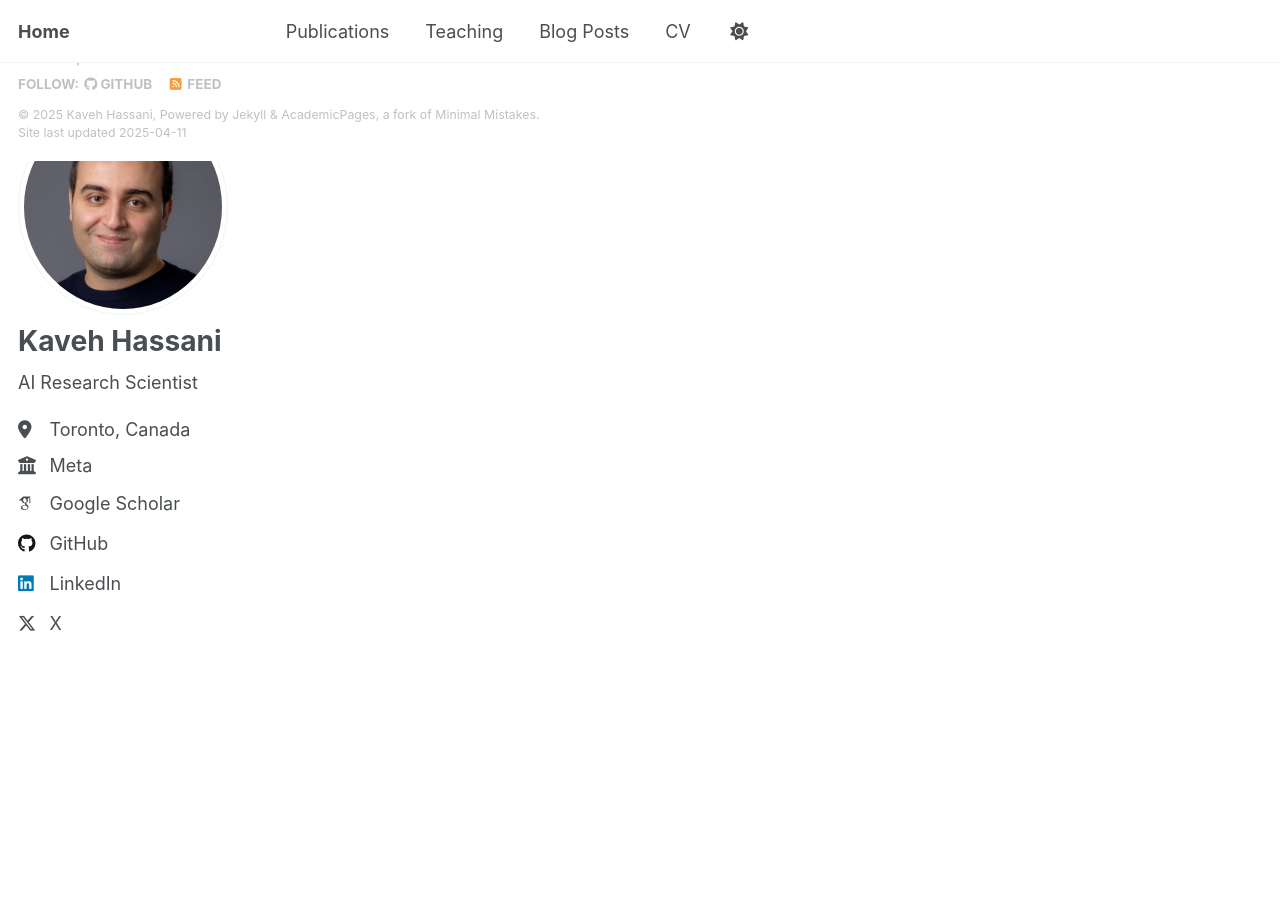
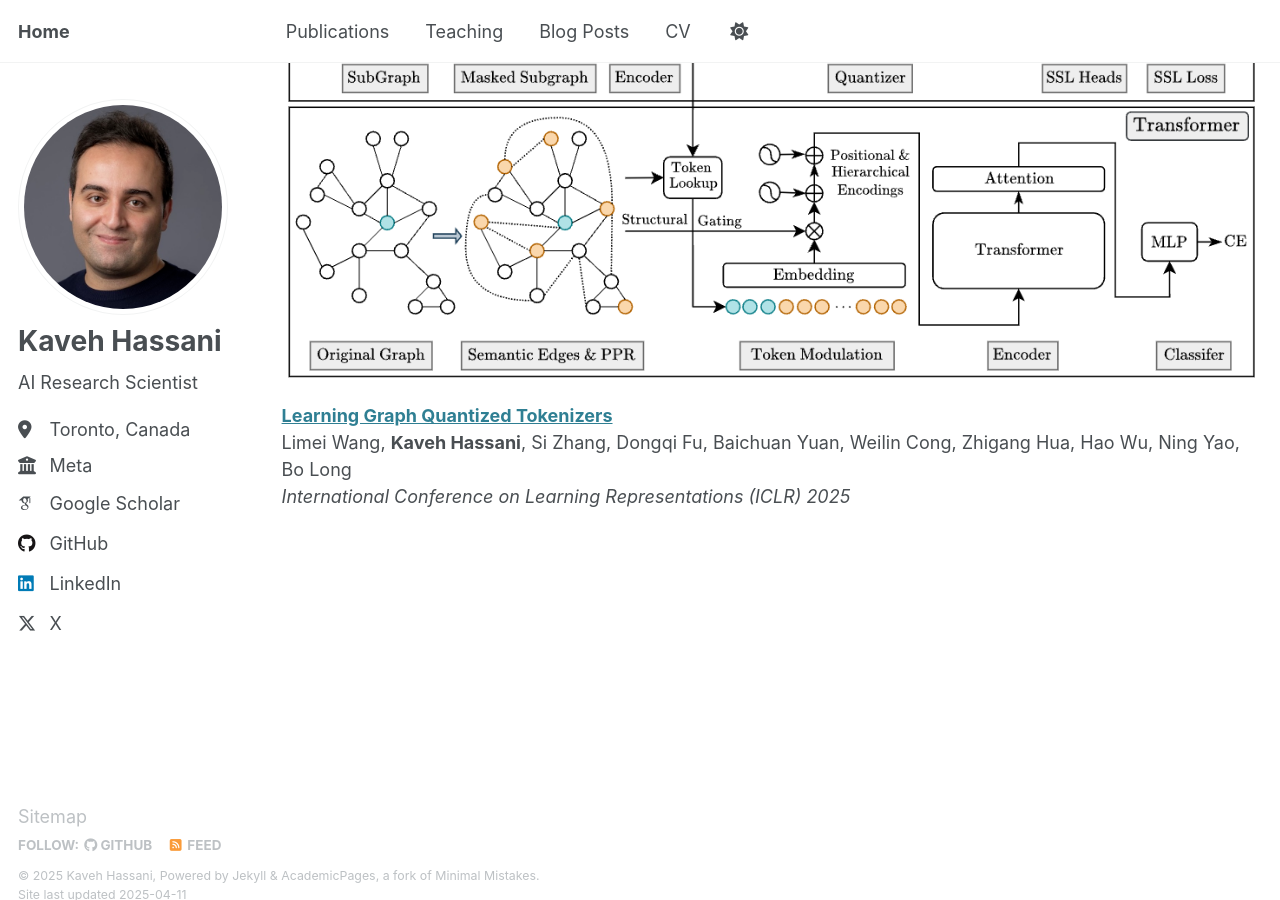
Before and after one commit to kavehhassani/kavehhassani.github.io, a Jekyll site: the page built from _pages/publications.html, in a window 1280 px wide and 900 px high, scrolled down 1158 px. Built offline with Jekyll 4.4.1, drawn with Linux system fonts in a browser that asks for light colours; some web fonts are replaced.

Commit message:
Update publications.html

```diff
--- a/_pages/publications.html
+++ b/_pages/publications.html
@@ -31,6 +31,22 @@ Limei Wang, <strong>Kaveh Hassani</strong>, Si Zhang, Dongqi Fu, Baichuan Yuan,
 </td>
 </tr>
 
+
+<tr id="piggyback">
+  <td width="25%" valign="top" style="text-align: center;">
+    <img id="teaser" src="/images/gqt.png" style="max-width: 100%; height: auto; display: block; margin: 0 auto;">
+  </td>
+  <td width="75%" valign="top">
+    <p>
+      <b><a target="_blank" href="https://arxiv.org/abs/2410.13798">Learning Graph Quantized Tokenizers</a></b>
+      <br>
+      Limei Wang, <strong>Kaveh Hassani</strong>, Si Zhang, Dongqi Fu, Baichuan Yuan, Weilin Cong, Zhigang Hua, Hao Wu, Ning Yao, Bo Long
+      <br>
+      <i>International Conference on Learning Representations (ICLR) 2025</i>
+      <br>
+    </p>
+  </td>
+</tr>
 <!-- {% include base_path %} -->
 
 <!-- New style rendering if publication categories are defined -->
```
